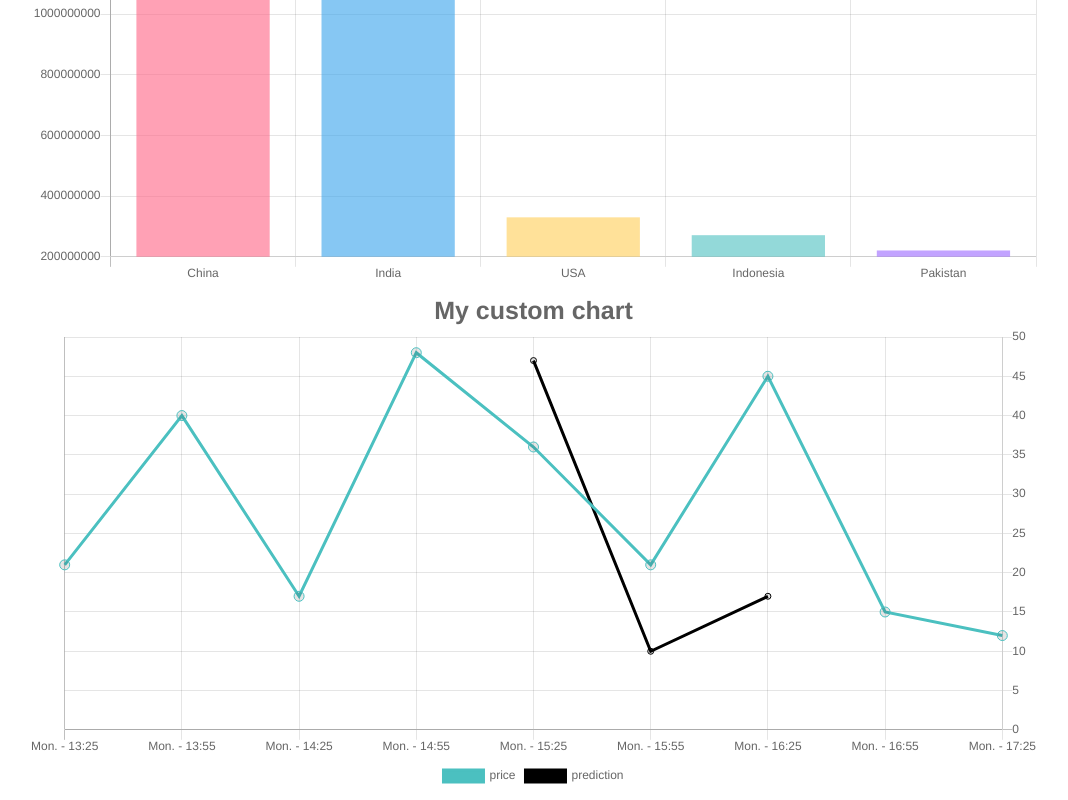
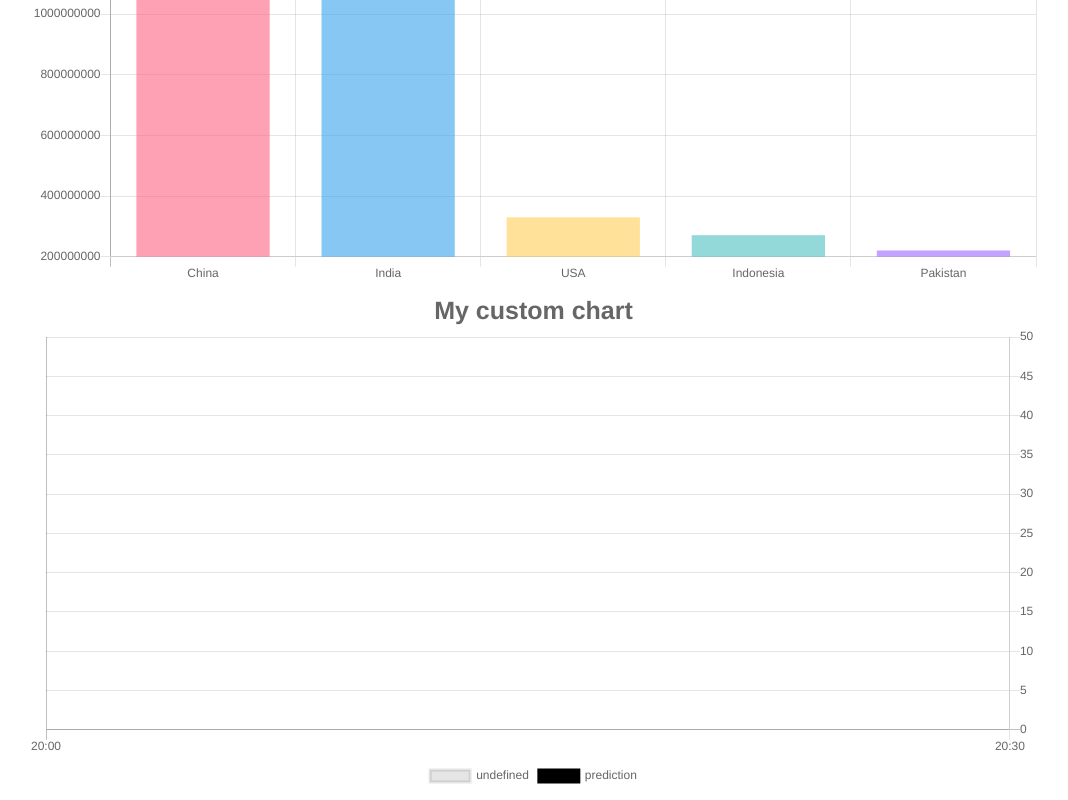
Before and after one commit to marzouk2002/explore-Chart.js, a React (Create React App) app: page / in a window 1280 px wide. Shown: the part 226-1026 px from the top of the page, without its empty margins (107-1175 px from the left). Built offline with nearby package versions, Linux system fonts and the light colour scheme.

Commit message:
fitting the predictions within the chart

```diff
--- a/src/MyChart.js
+++ b/src/MyChart.js
@@ -56,7 +56,15 @@ function MyChart({scale}) {
 
     return (
         <>
-            <LineChart data={data} labels={labels} vuePred={vuePred} predLabel={predLabel} predictions={predictions}/>
+            <LineChart dataset={[{
+                          label: 'price',
+                          data: data,
+                          fill: false,
+                          borderColor: 'rgb(75, 192, 192)',
+                          radius: 5,
+                          tension: 0,
+                          animations: null
+                        }]} labels={labels} vuePred={vuePred} predLabel={predLabel} predictions={predictions}/>
         </>
     )
 }
--- a/src/components/LineChart.js
+++ b/src/components/LineChart.js
@@ -1,26 +1,26 @@
-import React from 'react'
+import React, { useEffect, useState } from 'react'
 import { Line } from 'react-chartjs-2'
 
-function LineChart({ data, labels, vuePred, predLabel, predictions }) {
+function LineChart({ dataset, labels, vuePred, predLabel, predictions }) {
+    const [ usedData, setUseData ] = useState(dataset)
+    const [ usedLabels, setUseLabels ] = useState([...labels])
+
+    useEffect(() => {
+        if(vuePred) {
+
+        }
+    }, [vuePred])
 
     return (
         <>
             <Line
                 data={{
-                    labels: labels,
+                    labels: usedLabels,
                     datasets:[
-                        {
-                          label: 'price',
-                          data: data,
-                          fill: false,
-                          borderColor: 'rgb(75, 192, 192)',
-                          radius: 5,
-                          tension: 0,
-                          animations: null
-                        },
+                        dataset,
                         {
                           label:'prediction',
-                          data:[ null, null, null, null, 47, 10, 17 ],
+                          data:[ null, null, null, null],
                           fill: false,
                           borderColor: 'black',
                           tension: 0
```
